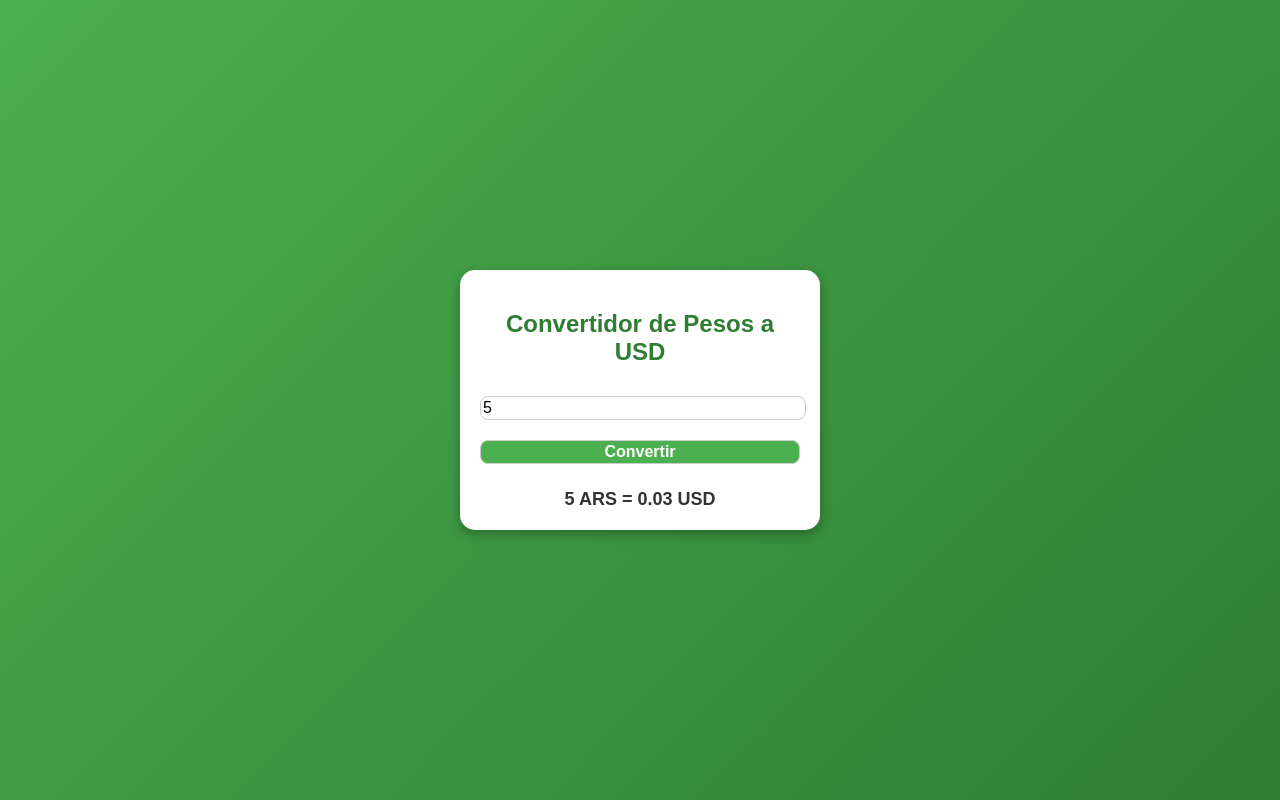
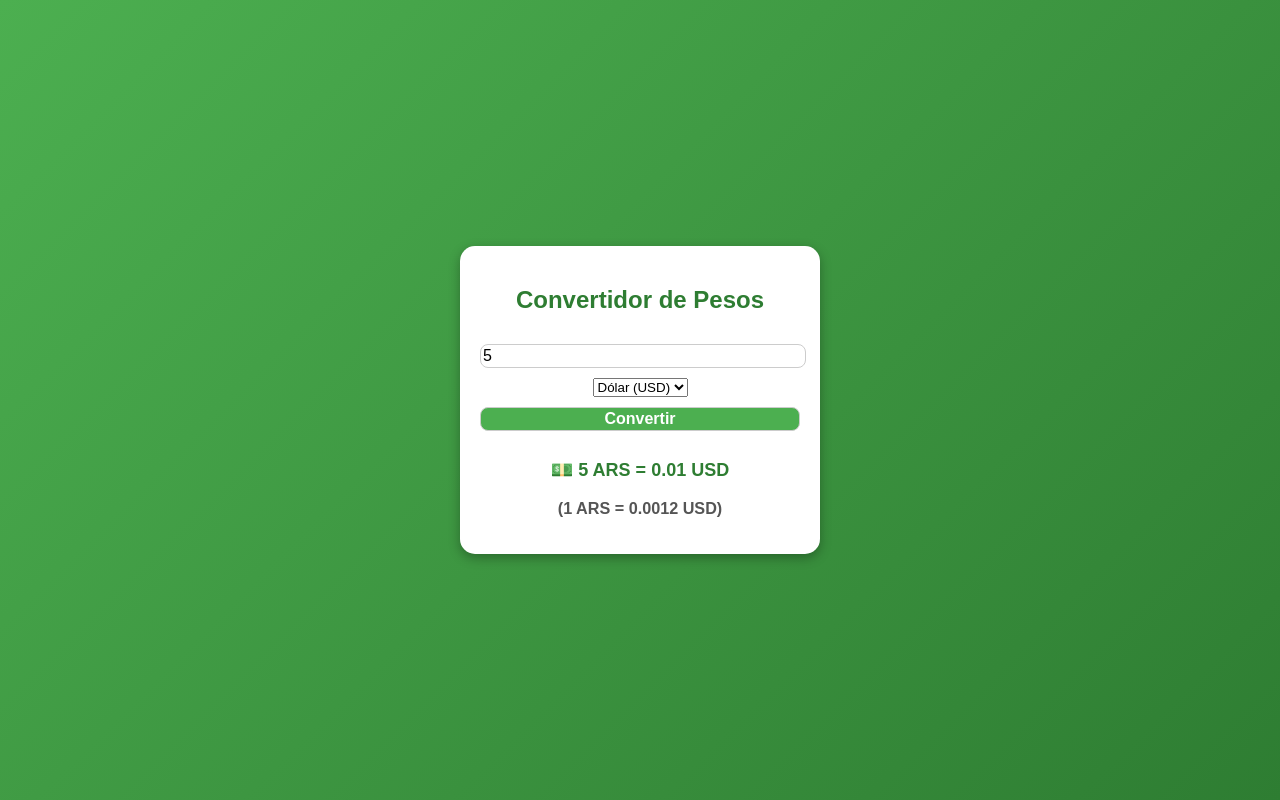
Before and after one commit to iagopaz8/jscoderhouse, a plain HTML site: page index.html in a window 1280 px wide. Both pictures are taken after typing "5" into the empty fields and a click on the button "Convertir". Drawn offline with Linux system fonts and the light colour scheme.

Commit message:
entrega final

```diff
--- /dev/null
+++ b/data.json
@@ -0,0 +1,10 @@
+{
+  "base": "ARS",
+  "date": "2025-09-19",
+  "rates": {
+    "USD": 0.0012,
+    "EUR": 0.0011,
+    "BRL": 0.0063,
+    "GBP": 0.0009
+  }
+}
--- a/index.html
+++ b/index.html
@@ -4,17 +4,26 @@
     <meta charset="UTF-8" />
     <meta name="viewport" content="width=device-width, initial-scale=1.0" />
     <link rel="stylesheet" href="./styles.css" />
+    <link rel="icon" href="data:," />
 
     <title>Document</title>
   </head>
   <body>
     <div class="container">
-      <h2>Convertidor de Pesos a USD</h2>
+      <h2>Convertidor de Pesos</h2>
       <input
         type="number"
         id="cantidad"
         placeholder="Ingrese pesos argentinos"
       />
+
+      <select id="moneda">
+        <option value="USD">Dólar (USD)</option>
+        <option value="EUR">Euro (EUR)</option>
+        <option value="BRL">Real (BRL)</option>
+        <option value="GBP">Libra (GBP)</option>
+      </select>
+
       <button onclick="convertir()">Convertir</button>
       <div id="resultado"></div>
     </div>
--- a/main.js
+++ b/main.js
@@ -1,19 +1,39 @@
-function convertirMoneda(cantidad, tasaCambio, nombreMonedaDestino) {
-  return cantidad * tasaCambio;
-}
+async function convertir() {
+  const cantidadPesos = Number(document.getElementById("cantidad").value);
+  const monedaDestino = document.getElementById("moneda").value;
+  const resultadoDiv = document.getElementById("resultado");
 
-function convertir() {
-  let cantidadPesos = Number(document.getElementById("cantidad").value);
-  let tasaDeCambio = 0.005; // Ejemplo: 1 peso = 0.005 USD
-  let nombreMoneda = "USD";
-  let resultadoDiv = document.getElementById("resultado");
+  if (!cantidadPesos || isNaN(cantidadPesos) || cantidadPesos <= 0) {
+    resultadoDiv.innerHTML =
+      "<p style='color:red;'>⚠️ Ingrese un valor numérico mayor que 0.</p>";
+    return;
+  }
 
-  if (cantidadPesos > 0 && !isNaN(cantidadPesos)) {
-    let resultado = convertirMoneda(cantidadPesos, tasaDeCambio, nombreMoneda);
-    resultadoDiv.textContent = `${cantidadPesos} ARS = ${resultado.toFixed(
-      2
-    )} ${nombreMoneda}`;
-  } else {
-    resultadoDiv.textContent = "⚠️ Ingrese un valor numérico mayor que 0.";
+  try {
+    const res = await fetch("./data.json"); // JSON local
+    const data = await res.json();
+
+    const tasaDeCambio = data.rates[monedaDestino];
+    if (!tasaDeCambio) {
+      resultadoDiv.innerHTML =
+        "<p style='color:red;'>❌ Moneda no encontrada.</p>";
+      return;
+    }
+
+    const resultado = cantidadPesos * tasaDeCambio;
+
+    resultadoDiv.innerHTML = `
+      <p style="color:#2e7d32;">
+        💵 ${cantidadPesos.toLocaleString("es-AR")} ARS =
+        <b>${resultado.toFixed(2)} ${monedaDestino}</b>
+      </p>
+      <p style="font-size:0.9em;color:#555;">
+        (1 ARS = ${tasaDeCambio.toFixed(4)} ${monedaDestino})
+      </p>
+    `;
+  } catch (error) {
+    console.error("Error al leer JSON:", error);
+    resultadoDiv.innerHTML =
+      "<p style='color:red;'>❌ No se pudo leer el archivo JSON.</p>";
   }
 }
```
